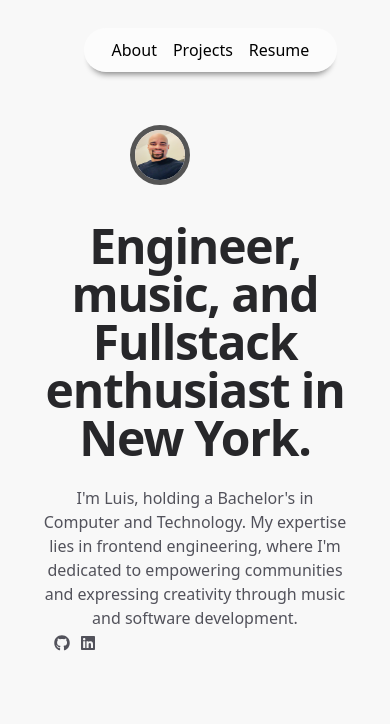
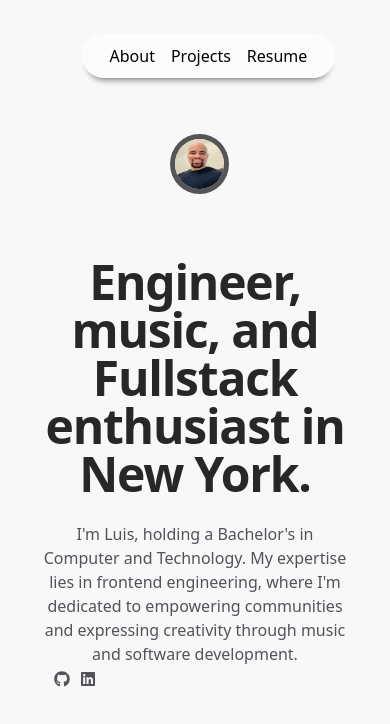
Before and after one commit to Luisfeliz3/new_portfolio, a React (Create React App) app: page / in a window 390 px wide. Shown: the top 724 px of the page. Built offline with nearby package versions, Linux system fonts and the light colour scheme.

Commit message:
Mobile responsive fix v1.0.7

```diff
--- a/src/Components/Nav/style.css
+++ b/src/Components/Nav/style.css
@@ -7,17 +7,16 @@ div.nav-container{
 
 
  div.nav-links{
- margin:inherit;
- margin-top: 28px;
- margin-left: 25px;
+    left: 23px;
+    top: 34px;
 
  }
 
 
  img.portfolio_image{
-position:absolute;
-right: 150px;
-top: 120px;
+position:relative;
+left: 170px;
+    top: 110px;
 
 
 
@@ -46,6 +45,7 @@ nav{
 
 
 .nav-links{
+    position: relative;
     background-color : rgba(255, 255, 255, 0.633);
     border :azure;
     color: black;
@@ -53,7 +53,9 @@ nav{
     text-align: center;
     text-decoration:solid;
     display: inline-block;
-    margin: 30px 113px;
+    /* margin: 30px 113px; */
+    left: 70px;
+    top: 34px;
     cursor: pointer;
     border-radius: 30px;
     box-shadow: 0 8px 6px -6px gray;
@@ -74,12 +76,14 @@ nav{
 }
 
 .portfolio_image{
+    position: relative;
     border: 5px solid #555;
   border-radius: 50%;
   width: 60px;
   height: 60px;
   object-fit:initial;
-margin: 05px 50px 30px 110px;
-
+/* margin: 05px 50px 30px 110px; */
+left: 111px;
+top: 10px;
 
 }
```
